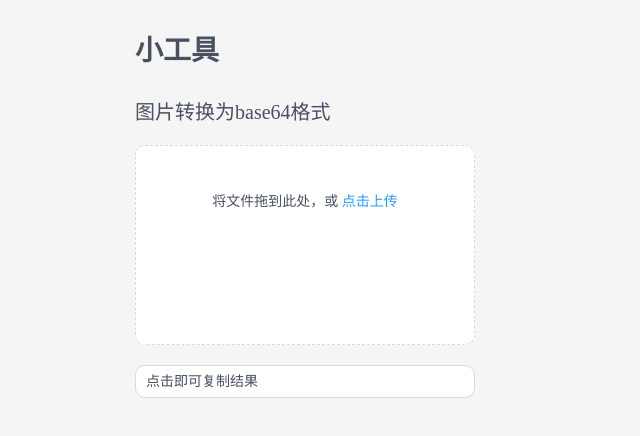
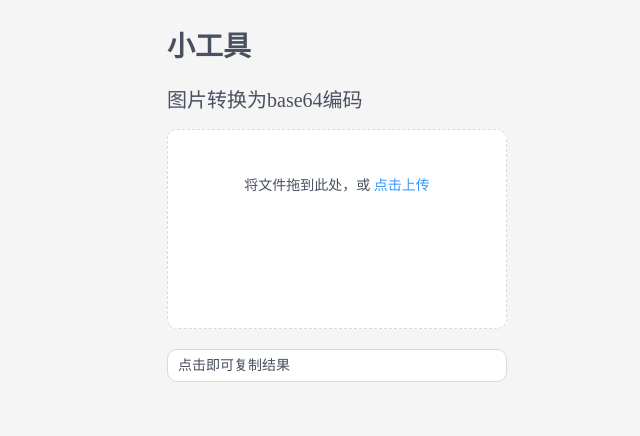
Before and after one commit to inottn/img2base64, a plain HTML site: page index.html in a window 1280 px wide. Shown: the whole page, without its empty margins (169-809 px from the left). Drawn offline with Linux system fonts and the light colour scheme; a small style sheet from the web is missing.

Commit message:
完善样式，添加meta关键词及描述，添加ico图标，添加README.md文件

```diff
--- a/index.html
+++ b/index.html
@@ -4,7 +4,10 @@
 <head>
   <meta charset="utf-8">
   <meta name="viewport" content="width=device-width">
+  <meta name="keywords" content="图片在线转换Base64,图片编码base64,image转base64,base64图片编码,base64图片转换">
+  <meta name="description" content="图片在线转换Base64提供图片编码base64,image转base64,base64图片编码,base64图片转换,DataURI,PNG转换Base64,GIF转换Base64,JPEG转换Data64,Base64在线转换,图片转DataURI,图片编码base64。">
   <title>图片转换为base64 base64转换为图片</title>
+  <link rel="shortcut icon" href="./icon.png" type="image/x-icon">
   <link rel="stylesheet" href="https://at.alicdn.com/t/font_849921_rsq4tpvquw.css">
   <link rel="stylesheet" href="./styles.css">
 </head>
@@ -14,7 +17,7 @@
     <h3 class="title">小工具</h3>
   </header>
   <main class="main">
-    <p class="description">图片转换为base64格式</p>
+    <p class="description">图片转换为base64编码</p>
     <div class="in-file-upload-container">
       <i class="in-file-upload in-file-upload-icon"></i>
       <div>将文件拖到此处，或
--- a/styles.css
+++ b/styles.css
@@ -1,31 +1,37 @@
 html {
-  background-color: #f5f5f5;
+  background: #f5f5f5;
 }
 
 .header {
   margin: 0 auto;
-  max-width: 42em;
+  margin-top: 1.5rem;
+  max-width: 38rem;
 }
 
 .header .title {
+  margin: 0;
   font-size: 1.75rem;
   color: #495060;
 }
 
 .main {
   margin: 0 auto;
-  max-width: 42em;
+  margin-top: 1.25rem;
+  max-width: 38rem;
 }
 
 .main .description {
+  margin: 0;
   font-size: 1.25rem;
   color: #495060;
 }
 
 .in-file-upload-container {
   background: #fff;
+  margin-top: 1rem;
   width: 340px;
   height: 200px;
+  max-width: 100%;
   border-radius: 10px;
   border: 1px dashed #d9d9d9;
   text-align: center;
@@ -47,9 +53,9 @@ html {
 }
 
 .in-file-upload-icon {
+  margin-top: 40px;
   font-size: 67px;
   color: rgb(51, 153, 255);
-  margin-top: 40px;
   display: inline-block;
   transition: margin .2s;
 }
@@ -65,17 +71,18 @@ html {
 }
 
 .in-file-upload-result {
-  margin-top: 20px;
-  border-radius: 10px;
+  background: #fff;
+  margin-top: 1.25rem;
   padding: 5px 10px;
+  width: 340px;
+  max-width: 100%;
+  max-height: 200px;
   line-height: 1.5;
   box-sizing: border-box;
-  width: 340px;
-  max-height: 200px;
+  border: 1px solid #d9d9d9;
+  border-radius: 10px;
+  color: #495060;
   font-size: 14px;
-  color: #495060;
-  background-color: #fff;
-  border: 1px solid #d9d9d9;
   overflow: hidden;
   word-break: break-all;
   cursor: pointer;
```
Also changed, not shown: icon.png (added), 1 other file.
